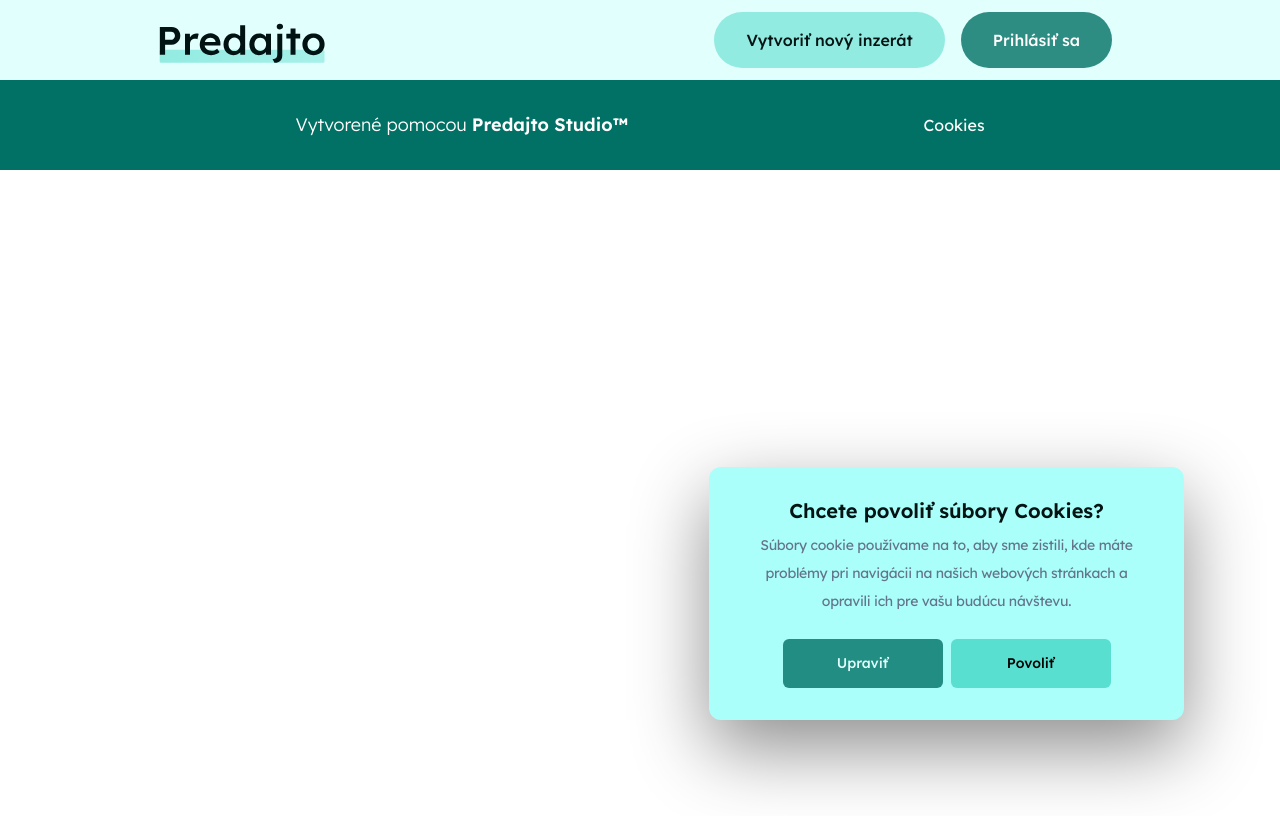
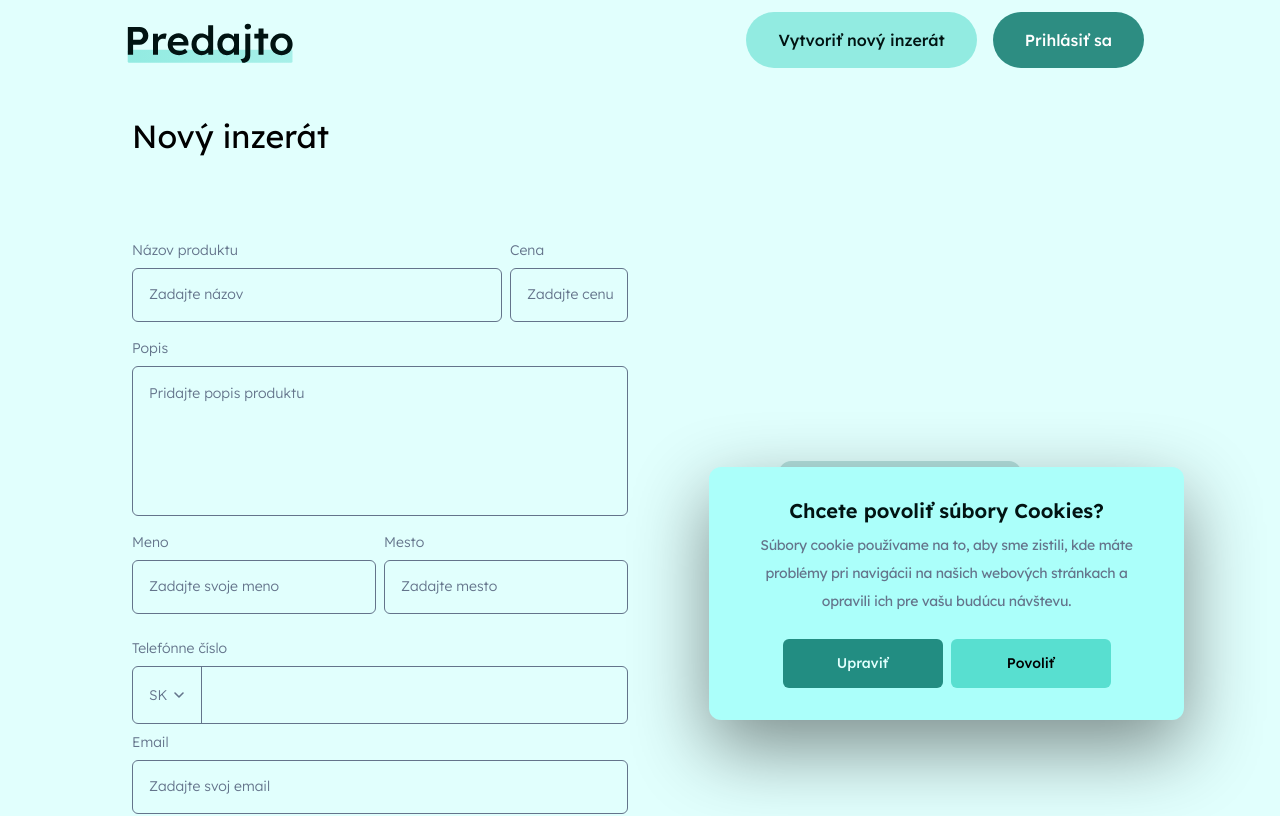
Before and after one commit to richardko1303/predajto, a Vue app in the folder app/: page /creating in a window 1280 px wide. Shown: the top 816 px of the page. Built offline with nearby package versions, Linux system fonts and the light colour scheme.

Commit message:
[Create product] static done

```diff
--- a/app/src/plugins/app/_config/App.vue
+++ b/app/src/plugins/app/_config/App.vue
@@ -1,7 +1,7 @@
 <template>
 	<div class="flex flex-col items-center bg-primary-white">
 		<Navbar/>
-		<div class="h-fit">
+		<div class="h-fit min-h-[100vh]">
 			<router-view></router-view>
 		</div>
 
--- a/app/src/plugins/app/_config/router.ts
+++ b/app/src/plugins/app/_config/router.ts
@@ -12,6 +12,11 @@
 			path: '/inputs',
 			name: 'Inputs',
 			component: () => import('@/plugins/app@components/page.vue')
+		},
+		{
+			path: '/creating',
+			name: 'Creating',
+			component: () => import('@/plugins/app@products/creating/creating.vue')
 		}
 	]
 })
--- a/app/src/plugins/app/_themes/global.sass
+++ b/app/src/plugins/app/_themes/global.sass
@@ -10,3 +10,9 @@
 
 *
 	font-family: 'Lexend', sans-serif
+
+	&::-webkit-scrollbar
+		display: none
+
+.container
+	@apply max-w-[1032px]
--- a/app/src/plugins/app@components/input.vue
+++ b/app/src/plugins/app@components/input.vue
@@ -7,9 +7,9 @@
 				<img src="@/assets/dropdown.svg" alt="">
 			</div>
 			<input v-model="value" @focus="inputFocus = true" @blur="inputFocus = false" class=" !rounded-none !border-none p-4" type="text">
-			<div v-if="displayPopover" class="border-[0.5px] border-primary-light-green rounded-md absolute top-16 left-0 overflow-y-scroll max-h-[240px]">
+			<div v-if="displayPopover" class="border-[0.5px] bg-white z-50 border-primary-light-green rounded-md absolute top-16 left-0 overflow-y-scroll max-h-[240px]">
 				<div v-for="country in countries" @click="selectedCountryDial = country; displayPopover = false" class="flex items-center gap-2 cursor-pointer">
-					<div class="flex gap-2 p-2 border-b">
+					<div class="flex gap-2 p-2 border-b w-full">
 						{{ country.Country_Code }} +{{ country.Dial }}
 					</div>
 
@@ -17,7 +17,7 @@
 			</div>
 		</div>
 		<input v-else-if="(type !== 'textarea') && (type !== 'phone')" v-model="value" :class="[minHeight, maxWidth, 'p-4']" :type="type" :placeholder="placeholder">
-		<textarea v-else v-model="value" :placeholder="placeholder" :class="[minHeight, maxWidth, 'p-4']"></textarea>
+		<textarea v-else v-model="value" :placeholder="placeholder" :class="[minHeight, maxWidth, customBorder, borderOpacity, bg, bgOpacity, 'p-4']"></textarea>
 	</div>
 </template>
 
@@ -76,7 +76,23 @@
 		type: {
 			type: String,
 			default: 'text'
-		}
+		},
+		bg: {
+			type: String,
+			default: ''
+		},
+		bgOpacity: {
+			type: String,
+			default: ''
+		},
+		customBorder: {
+			type: String,
+			default: ''
+		},
+		borderOpacity: {
+			type: String,
+			default: ''
+		},
 	}
 }
 </script>
--- a/app/src/plugins/app@footer/footer.vue
+++ b/app/src/plugins/app@footer/footer.vue
@@ -1,7 +1,7 @@
 <template>
 	<footer>
 		<p>Vytvorené pomocou <span>Predajto Studio™</span></p>
-		<div @click="this.$cookieStore.setCookiePosition(2)" class=" text-white hover:underline cursor-pointer">
+		<div @click="$cookieStore.setCookiePosition(2)" class="font-light text-white hover:underline cursor-pointer">
 			Cookies
 		</div>
 	</footer>
@@ -10,7 +10,7 @@
 <style scoped lang="sass">
 
 	footer
-		@apply bg-primary-dark-green w-full h-[90px] flex justify-evenly items-center
+		@apply bg-primary-dark-green w-full h-[90px] flex justify-evenly items-center px-4
 		p
 			@apply text-center text-lg leading-5 text-white font-light
 			span
--- a/app/src/plugins/app@navbar/navbar.vue
+++ b/app/src/plugins/app@navbar/navbar.vue
@@ -1,6 +1,6 @@
 <template>
 	<Disclosure as="nav" class="bg-gray-900 max-w-[1032px] w-full" v-slot="{ open }">
-		<div class="px-4 sm:px-6 lg:px-8">
+		<div class="px-2 sm:px-0">
 			<div class="flex h-20 justify-between">
 				<div class="flex">
 					<div class="flex flex-shrink-0 items-center">
@@ -9,7 +9,7 @@
 				</div>
 				<div class="hidden sm:ml-6 sm:flex sm:items-center">
 					<div class="flex space-x-4 cursor-pointer">
-						<button class="py-4 px-8 rounded-full bg-primary-light-green bg-opacity-50 hover:bg-opacity-100 text-primary-black font-medium">
+						<button @click="$router.push('/creating')" class="py-4 px-8 rounded-full bg-primary-light-green bg-opacity-50 hover:bg-opacity-100 text-primary-black font-medium">
 							Vytvoriť nový inzerát
 						</button>
 						<button class="py-4 px-8 rounded-full bg-primary-dark-green bg-opacity-80 hover:bg-opacity-100 text-white font-medium">
--- /dev/null
+++ b/app/src/plugins/app@products/creating/creating.vue
@@ -0,0 +1,43 @@
+<template>
+<div class="container px-2 pb-4">
+		<h1>
+			Nový inzerát
+		</h1>
+		<div class="sm:grid sm:grid-cols-2 sm:gap-6">
+			<div class="col-span-1">
+				<div class="my-12 w-full grid grid-cols-4 gap-2 mb-4">
+					<Input class="col-span-3" placeholder="Zadajte názov" label="Názov produktu"/>
+					<Input class="col-span-1" placeholder="Zadajte cenu" label="Cena"/>
+				</div>
+				<Input class="mb-4" placeholder="Pridajte popis produktu" label="Popis" minHeight="min-h-[150px]" type="textarea"/>
+				<div class="mb-6 w-full grid grid-cols-4 gap-2">
+					<Input class="col-span-2" placeholder="Zadajte svoje meno" label="Meno"/>
+					<Input class="col-span-2" placeholder="Zadajte mesto" label="Mesto"/>
+				</div>
+				<Input v-model="phone" @dial="console.log($event)" class="pb-2" placeholder="Zadajte svoje telefónne číslo" label="Telefónne číslo" type="phone"/>
+				<Input class=" pb-6" placeholder="Zadajte svoj email" label="Email"/>
+				<Input type="textarea" placeholder="Zadajte informácie, ktoré je potrbné zdôrazniť" minHeight="h-[80px]" bg="!bg-primary-dark-green" bgOpacity="!bg-opacity-20" customBorder="!border !border-primary-dark-green"/>
+			</div>
+			<div class="col-span-1 hidden sm:flex justify-center items-center cursor-pointer">
+				<div class="px-12 py-8 rounded-xl bg-primary-dark-green bg-opacity-20 w-fit text-primary-black font-medium text-xl flex justify-center items-center flex-col gap-2 shadow-lg hover:shadow-2xl">
+					<img width="96px" src="@/assets/add-image.svg">
+					Pridať obrázok
+				</div>
+			</div>
+			<div class="sm:hidden flex items-center py-2 my-2 px-2 rounded-md bg-primary-dark-green bg-opacity-20 align-middle text-center">
+				<img class="pr-2" width="32px" src="@/assets/add-image.svg">
+				Pridať obrázok
+			</div>
+		</div>
+	</div>
+</template>
+
+<script>
+
+</script>
+
+<style lang="sass" scoped>
+
+	h1
+		@apply text-[32px] my-8
+</style>
```
Also changed, not shown: app/src/assets/add-image.svg (added).
